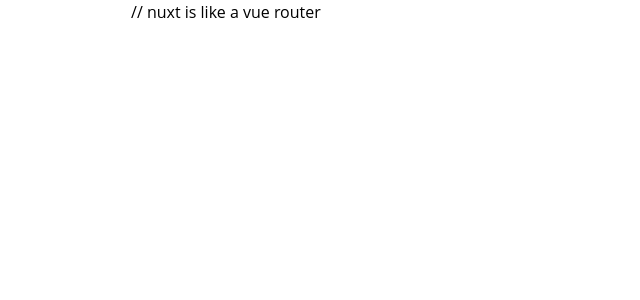
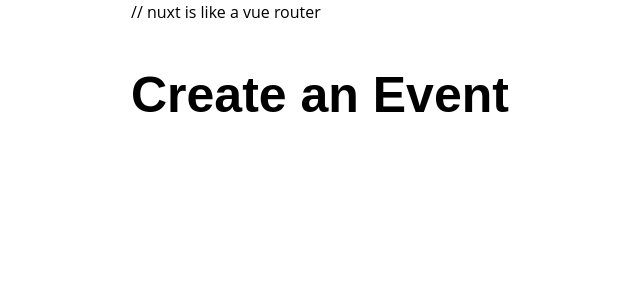
Before and after one commit to avechri/real-world-nuxt, a Nuxt app: page /create in a window 1280 px wide. Shown: the top 300 px of the page, without its empty margins (279-919 px from the left). Built offline with nearby package versions, Linux system fonts and the light colour scheme.

Commit message:
created "create" component

```diff
--- /dev/null
+++ b/pages/create.vue
@@ -0,0 +1,11 @@
+<template>
+  <div>
+    <h1>Create an Event</h1>
+  </div>
+</template>
+
+<script>
+export default {}
+</script>
+
+<style></style>
```
